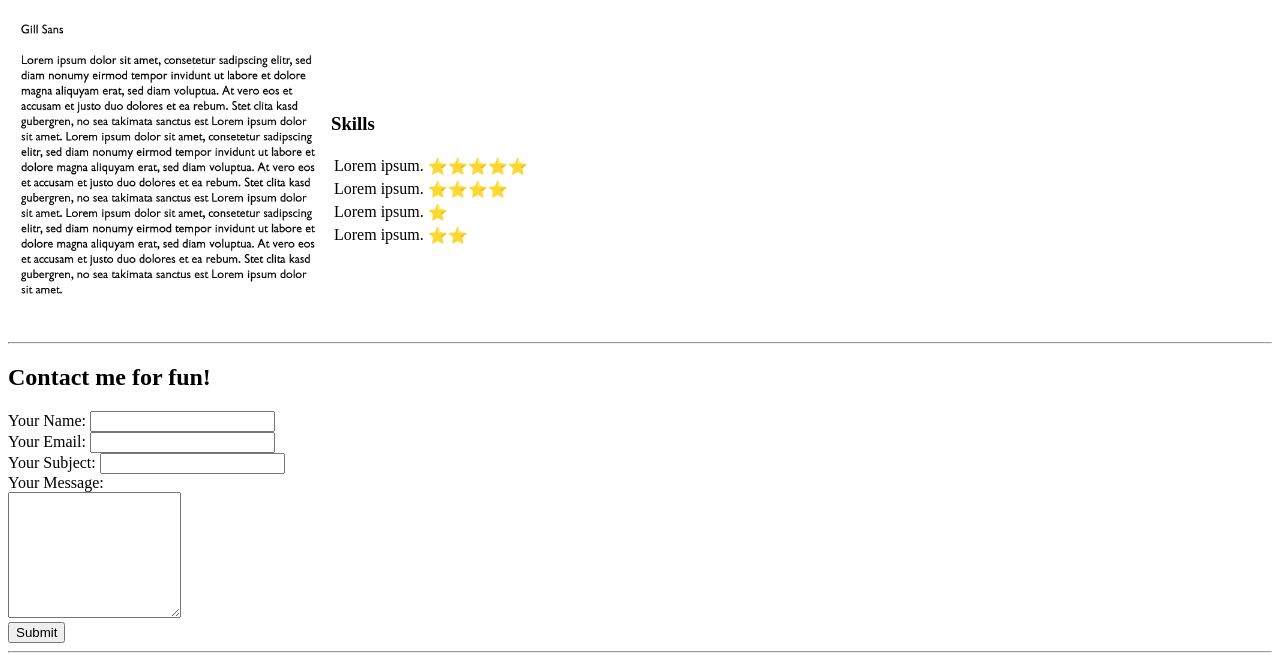
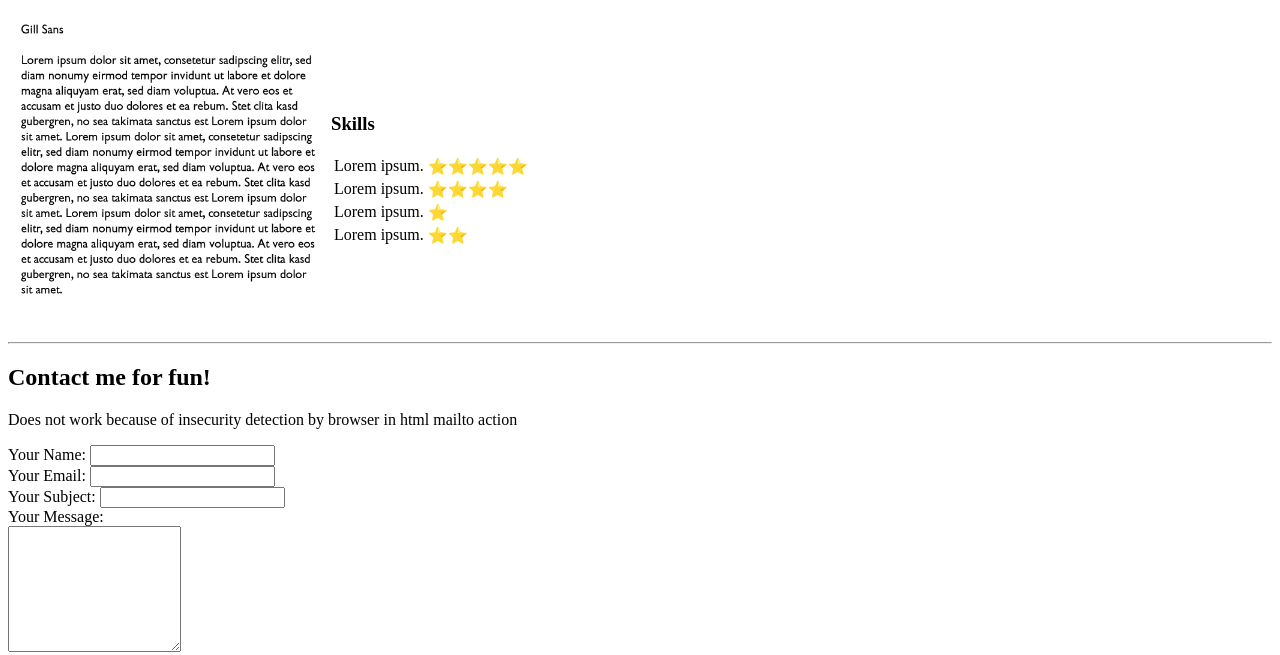
Before and after one commit to thomasvlaming/firstwebsite, a plain HTML site: page index.html in a window 1280 px wide. Shown: the top 655 px of the page. Drawn offline with Linux system fonts and the light colour scheme.

Commit message:
Update index.html

```diff
--- a/index.html
+++ b/index.html
@@ -39,7 +39,8 @@
       <hr>
       <!-- Hier begint de contactpagina-->
       <h2>Contact me for fun!</h2>
-      <form href="mailto:thomasvlaming@outlook.com?subject=SUBJECT&body=MESSAGE" target="_blank" method="post" enctype="text/plain">
+      <p>Does not work because of insecurity detection by browser in html mailto action</p>
+      <form enctype="text/plain">
          <label>Your Name:</label>
          <input type="text" name="yourName"> <br>
          <label>Your Email:</label>
```
